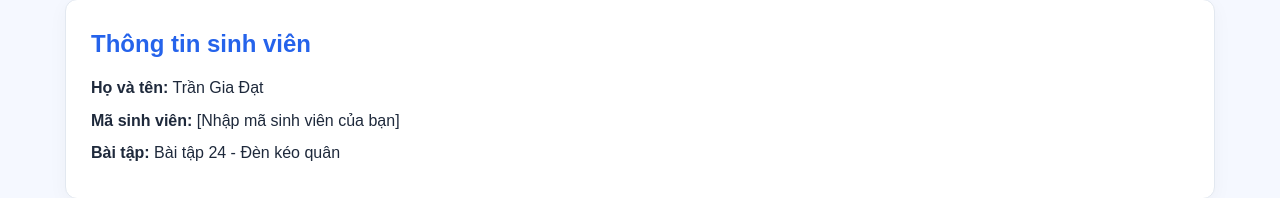
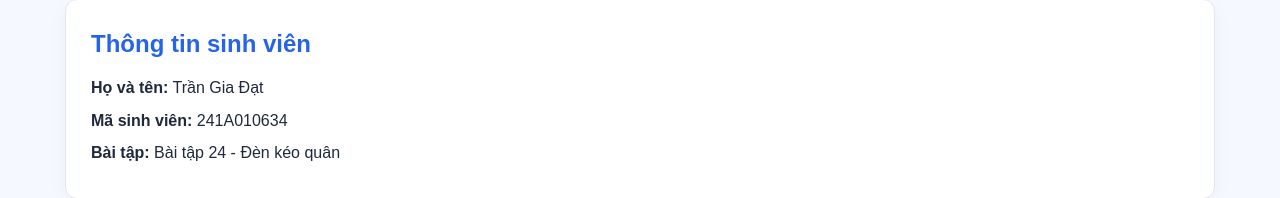
Before and after one commit to trandat170826-del/241a010634bt24, a plain HTML site: page denkeoquan.html in a window 1280 px wide. Shown: the part 901-1099 px from the top of the page. Drawn offline with Linux system fonts and the light colour scheme.

Commit message:
Update student ID in denkeoquan.html

```diff
--- a/denkeoquan.html
+++ b/denkeoquan.html
@@ -95,7 +95,7 @@
         <section class="student-info">
             <h2>Thông tin sinh viên</h2>
             <p><strong>Họ và tên:</strong> Trần Gia Đạt</p>
-            <p><strong>Mã sinh viên:</strong> [Nhập mã sinh viên của bạn]</p>
+            <p><strong>Mã sinh viên:</strong> 241A010634</p>
             <p><strong>Bài tập:</strong> Bài tập 24 - Đèn kéo quân</p>
         </section>
 
```
